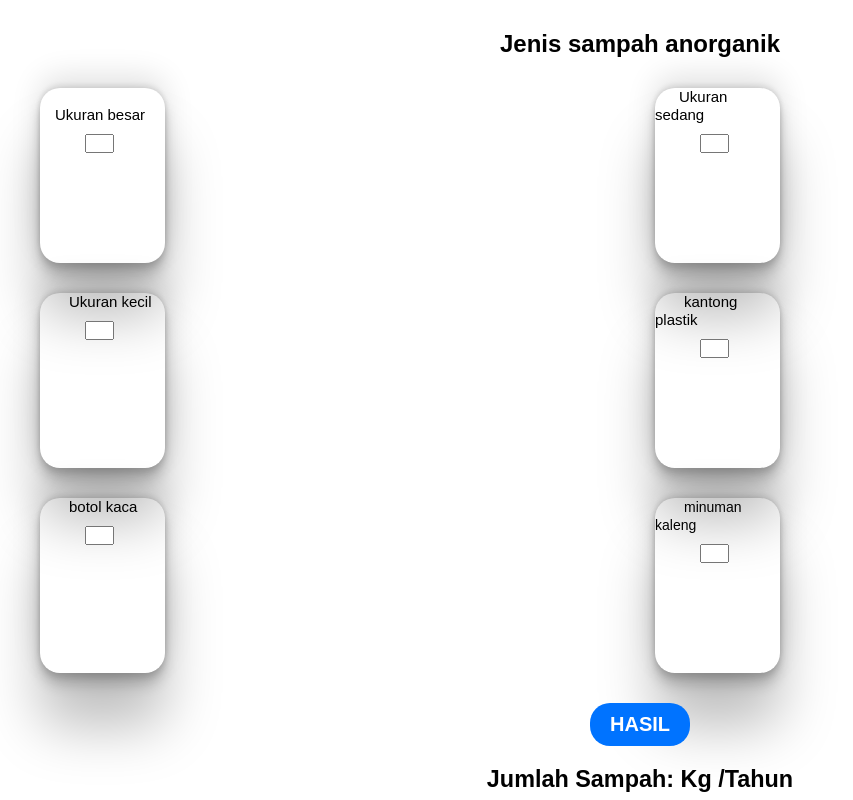
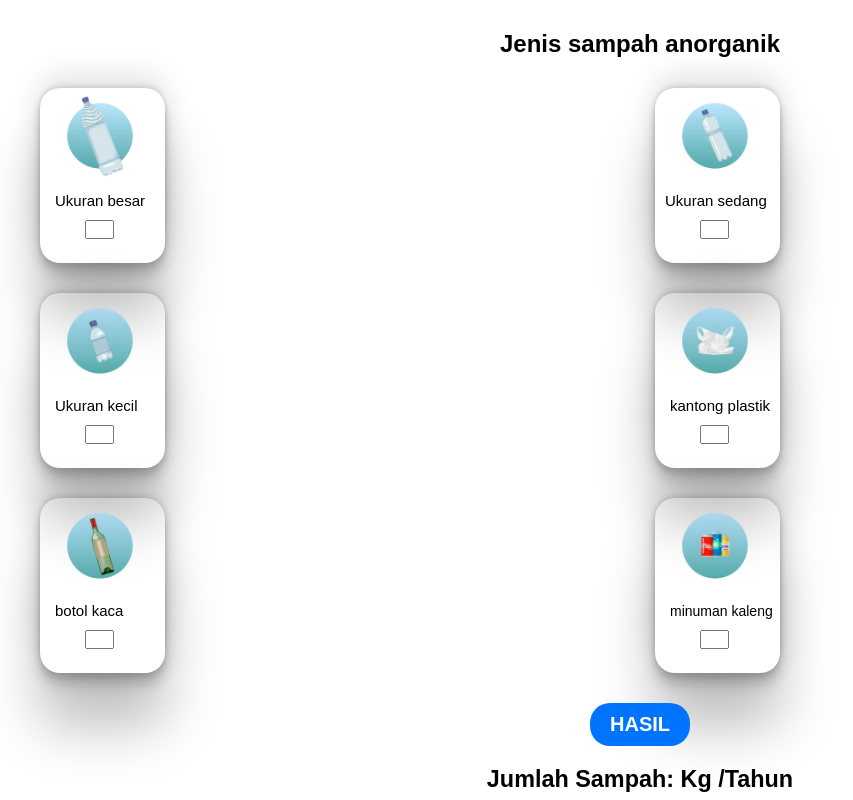
Before and after one commit to belugian777/kalpah.com, a plain HTML site: page index.html in a window 1280 px wide. Shown: the whole page, without its empty margins (0-853 px from the left). Drawn offline with Linux system fonts and the light colour scheme; the site is published under a folder, as on GitHub Pages, so addresses that start at the root find nothing.

Commit message:
Update index.html

```diff
--- a/index.html
+++ b/index.html
@@ -17,37 +17,37 @@
 
 
                     <div class="Bb-1">
-                        <img src="/Botol besar.png" alt=""> <br>
+                        <img src="./Botol besar.png" alt=""> <br>
                         <label for="name">Ukuran besar</label> <br>
                         <input type="number" id="BPb" min="0">
                     </div>
 
                     <div class="Bs-2">
-                        <img src="/Botol sedang.png" alt="">
+                        <img src="./Botol sedang.png" alt="">
                         <label for="name">Ukuran sedang</label> <br>
                         <input type="number" id="BPs" min="0">
                     </div>
 
                     <div class="Bk-3">
-                        <img src="/Botol kecil.png" alt="">
+                        <img src="./Botol kecil.png" alt="">
                         <label for="name">Ukuran kecil</label> <br>
                         <input type="number" id="BPk" min="0">
                     </div>
 
                     <div class="Kp-4">
-                        <img src="/Kantong plastik.png" alt="">
+                        <img src="./Kantong plastik.png" alt="">
                         <label for="name">kantong plastik</label> <br>
                         <input type="number" id="kPb" min="0">
                     </div>
 
                     <div class="kaca-5">
-                        <img src="/Botol kaca.png" alt="">
+                        <img src="./Botol kaca.png" alt="">
                         <label for="name">botol kaca</label> <br>
                         <input type="number" id="Bkaca" min="0">
                     </div>
 
                     <div class="kaleng-6">
-                        <img src="/Minuman kaleng.png" alt="">
+                        <img src="./Minuman kaleng.png" alt="">
                         <label for="name">minuman kaleng</label> <br>
                         <input type="number" id="kaleng" min="0">
                     </div>
```
